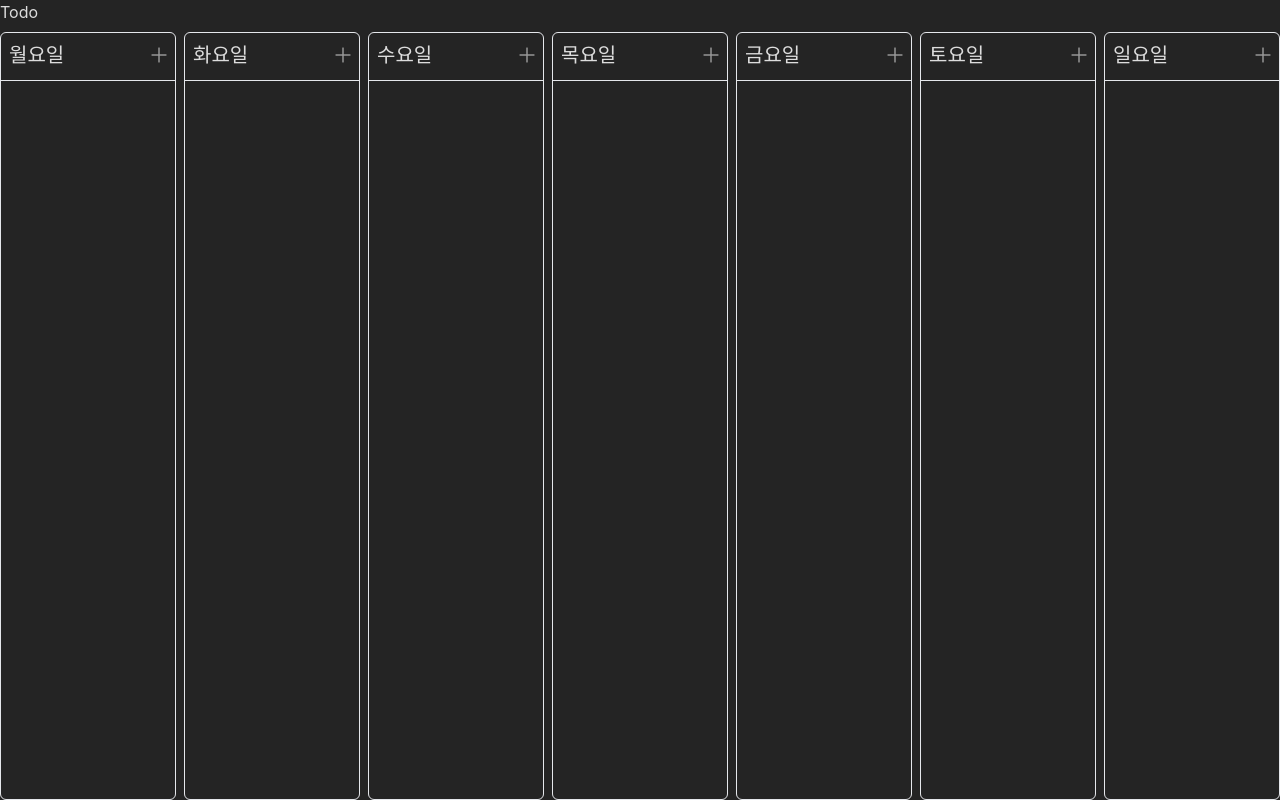
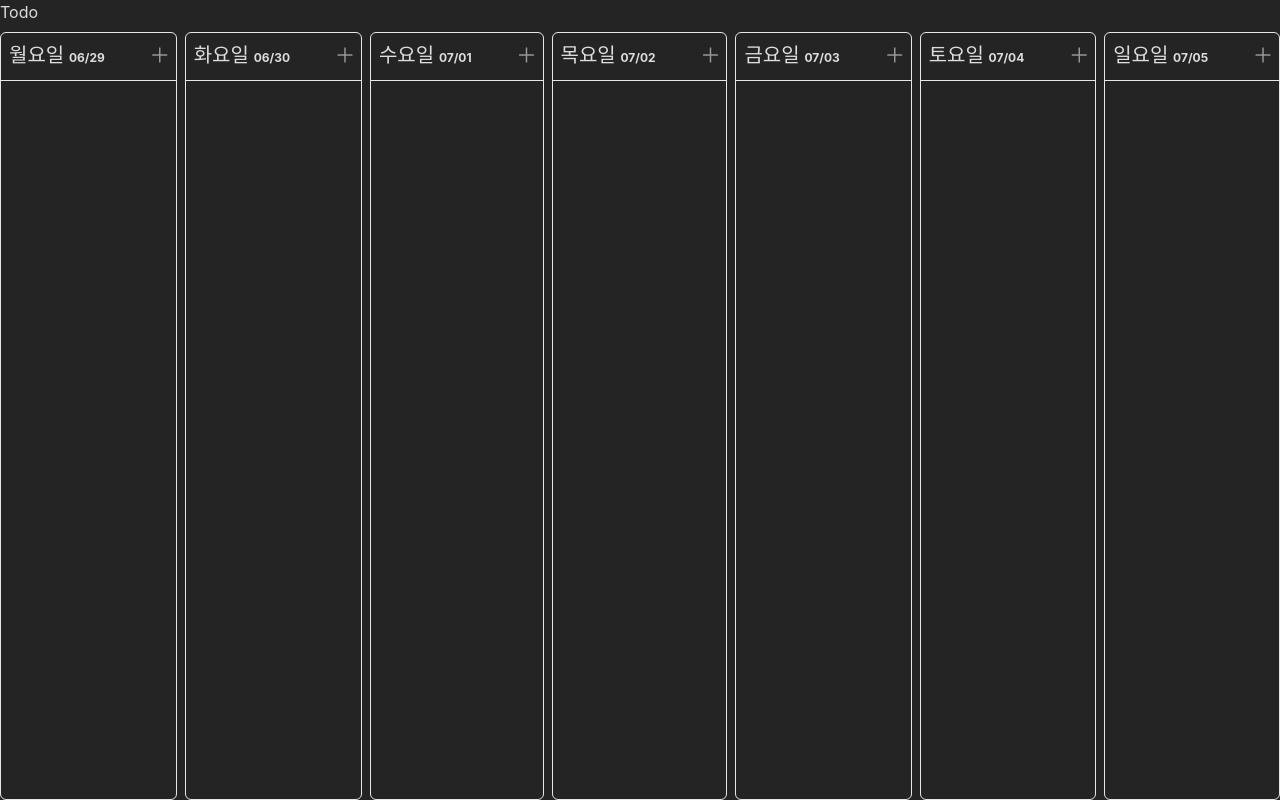
Before and after one commit to dev2820/daily-todo-list, a React (Vite) app in the folder daily-todo-list-web/: page / in a window 1280 px wide. Built offline with nearby package versions, Linux system fonts and the light colour scheme.

Commit message:
feat/ show date in todo header

```diff
--- a/daily-todo-list-web/src/App.tsx
+++ b/daily-todo-list-web/src/App.tsx
@@ -4,6 +4,7 @@ import { TodoNote } from "@/components";
 import { useDailyTodoList, type DailyTodoList } from "@/hooks";
 import { useDailyTodoService, type DailyTodoService } from "@/services";
 import { DAY, DAYS, type Day } from "@/constants";
+import { dateFormat, ONE_DAY_MS } from "@/utils";
 
 function App() {
   const dailyTodoService = useDailyTodoService();
@@ -45,12 +46,15 @@ function App() {
 
   return (
     <div className="h-full">
-      <header className={headerStyle()}>Todo {}</header>
+      <header className={headerStyle()}>Todo</header>
       <div className={todoNoteListStyle()}>
-        {todoNotes.map((todoNote) => (
+        {todoNotes.map((todoNote, index) => (
           <TodoNote
             className={todoNoteStyle()}
-            title={todoNote.title}
+            title={Title({
+              title: todoNote.title,
+              date: new Date(Date.now() + ONE_DAY_MS * index),
+            })}
             {...todoNote.todoList}
           ></TodoNote>
         ))}
@@ -59,6 +63,13 @@ function App() {
   );
 }
 
+const Title = ({ title, date }: { title: string; date: Date }) => {
+  return (
+    <>
+      {title} <span className={"text-xs"}>{dateFormat(date, "mm/dd")}</span>
+    </>
+  );
+};
 const todoNoteStyle = cva("grow");
 const todoNoteListStyle = cva("h-[calc(100%-2rem)] flex w-full gap-x-2");
 const headerStyle = cva("h-[2rem] text-on-surface");
--- a/daily-todo-list-web/src/utils/time/index.ts
+++ b/daily-todo-list-web/src/utils/time/index.ts
@@ -1,4 +1,6 @@
 import { default as _dateFormat } from "dateformat";
+
+export const ONE_DAY_MS = 86400000;
 
 export const dateFormat = (date: Date, format: string) => {
   return _dateFormat(date, format);
```
